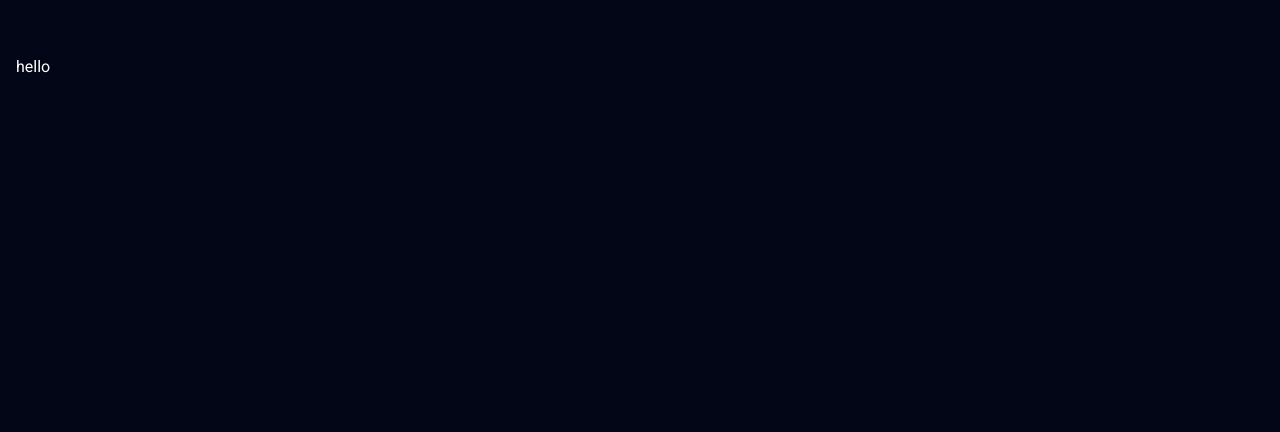
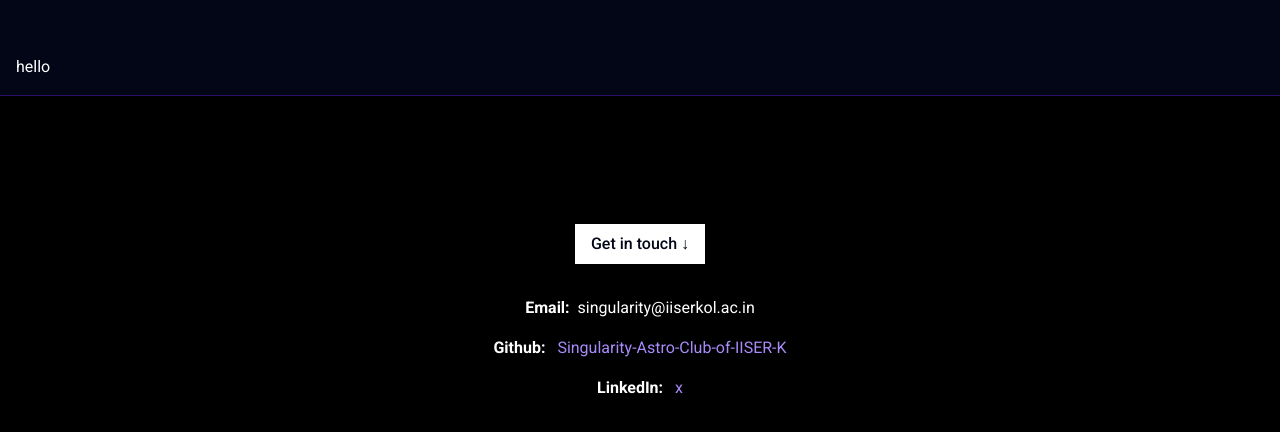
Before and after one commit to sattwamo/singularity-website, a SvelteKit app: page / in a window 1280 px wide. Shown: the part 1847-2279 px from the top of the page. Before the commit the page ends 1942 px from the top, so only its background shows below. Built offline with nearby package versions, Linux system fonts and the light colour scheme.

Commit message:
added footer

```diff
--- a/src/components/Footer.svelte
+++ b/src/components/Footer.svelte
@@ -1,17 +1,19 @@
-<script>
-    export let y;
-    export let tabs;
-</script>
+<footer class="py-20 sm:py-32 bg-black border-t border-solid border-violet-950 flex flex-col gap-4 sm:gap-8 justify-center items-center">
+    <p class="px-4 py-2 bg-white text-slate-950 font-medium">
+        Get in touch &darr;
+    </p>
+    <div class="flex flex-col gap-4 items-center justify-center">
+        <p><b class="pr-2">Email:</b>singularity@iiserkol.ac.in</p>
+        <p><b class="pr-2">Github:</b>
+            <a class="text-violet-400" target="_blank" href="https://github.com/Singularity-Astro-Club-of-IISER-K">
+                Singularity-Astro-Club-of-IISER-K
+            </a>
+        </p>
+        <p><b class="pr-2">LinkedIn:</b>
+            <a class="text-violet-400" target="_blank" href="#">
+                x
+            </a>
+        </p>
+    </div>
 
-<footer class={"block sm:hidden sticky z-[10] bottom-0 duration-200 px-6 flex items-center justify-between border border-solid w-full " + (y > 0 ?
-    "py-4 bg-slate-950 border-transparent" :
-    "py-6 bg-transparent border-transparent")}>
-
-    <div class="flex items-center gap-10 mx-auto justify-between">
-        {#each tabs as tab, index}
-            <a href={tab.link} class="duration-200 hover:text-violet-400">
-                <i class={tab.icon}></i>
-            </a>
-        {/each}
-    </div>
 </footer>
--- a/src/components/Header.svelte
+++ b/src/components/Header.svelte
@@ -10,7 +10,7 @@
 
 <header class={"sticky z-[10] top-0 duration-200 px-6 flex items-center justify-between border border-solid " +
     (y > 0 ?
-        "py-4 bg-slate-950 border-violet-950" :
+        "py-4 bg-slate-950 border-transparent" :
         "py-6 bg-transparent border-transparent")}>
     <h1 class="font-medium">
         <b class="font-bold poppins">Singularity</b> Logo
--- /dev/null
+++ b/src/components/Mobnav.svelte
@@ -0,0 +1,17 @@
+<script>
+    export let y;
+    export let tabs;
+</script>
+
+<nav class={"block sm:hidden sticky z-[10] bottom-0 duration-200 px-6 flex items-center justify-between border border-solid w-full " + (y > 0 ?
+    "py-4 bg-slate-950 border-transparent" :
+    "py-6 bg-transparent border-transparent")}>
+
+    <div class="flex items-center gap-10 mx-auto justify-between">
+        {#each tabs as tab, index}
+            <a href={tab.link} class="duration-200 hover:text-violet-400">
+                <i class={tab.icon}></i>
+            </a>
+        {/each}
+    </div>
+</nav>
--- a/src/routes/+layout.svelte
+++ b/src/routes/+layout.svelte
@@ -1,7 +1,8 @@
 <script>
     import "../app.css";
+  import Mobnav from "../components/Mobnav.svelte";
+  import Header from "../components/Header.svelte";
   import Footer from "../components/Footer.svelte";
-  import Header from "../components/Header.svelte";
 
     let y;
     let tabs = [
@@ -33,7 +34,8 @@
 
     <Header y={y} tabs={tabs}/>
     <slot />
-    <Footer y={y} tabs={tabs}/>
+    <Footer />
+    <Mobnav y={y} tabs={tabs}/>
 
 </div>
 
```
